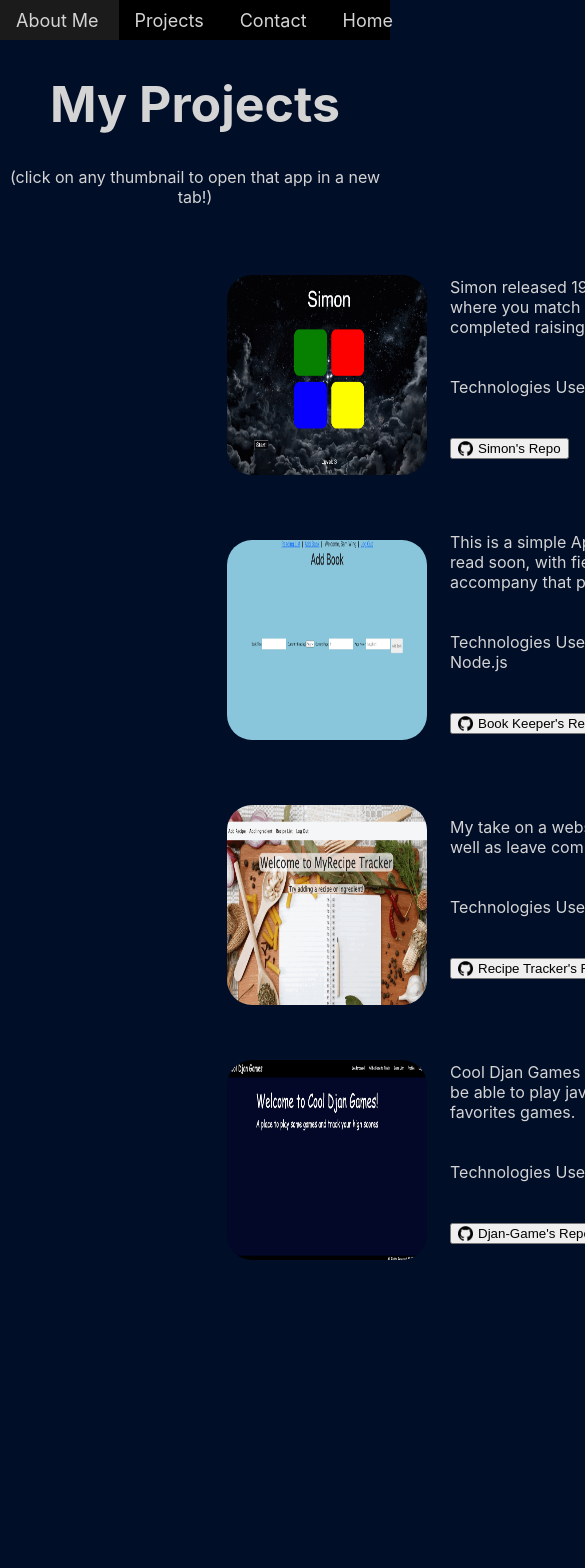
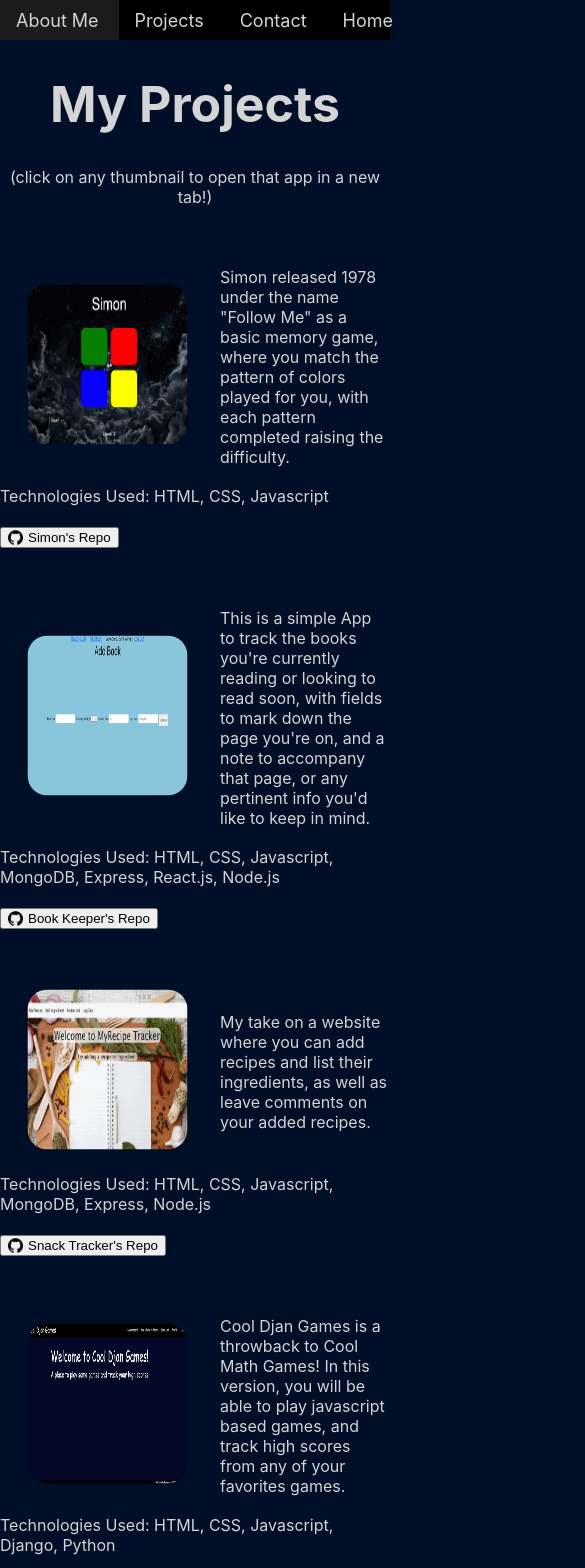
Before and after one commit to SamWing1/Portfolio, a React (Create React App) app: page /Projects in a window 390 px wide. Shown: the top 1568 px of the page, 585 px wide, since content can reach past the window. Before the commit the page ends 1263 px from the top, so only its background shows below. Built offline with nearby package versions, Linux system fonts and the light colour scheme.

Commit message:
formatted project page for mobile

```diff
--- a/src/pages/Projects/Projects.css
+++ b/src/pages/Projects/Projects.css
@@ -70,3 +70,37 @@
     border-radius: 5px;
     border: 0px;
 }
+
+#tn-arrange-mobile {
+    display: none;
+}
+
+@media only screen and (max-width: 600px) {
+    #imgthumb {
+        padding-left: 5px;
+        padding-right: 10px;
+        scale: .8;
+        left: -20;
+        padding-top: 25px;
+        padding-bottom: 0px;
+    }
+    .table {
+        width: 340px;
+    }
+    .text {
+        width: 170px;
+        font: 14px;
+        padding-top: 25px;
+    }
+    #tn-arrange {
+        display: none;
+    }
+    #tn-arrange-mobile {
+        display: block;
+    }
+    .textalt {
+        width: 340px;
+        color: rgb(212, 212, 212);
+        margin-top: 0px;
+    }
+}
--- a/src/pages/Projects/Projects.jsx
+++ b/src/pages/Projects/Projects.jsx
@@ -19,31 +19,62 @@ export default function Projects() {
                 <p>(click on any thumbnail to open that app in a new tab!)</p>
             </div>
             <div id='tn-arrange'>
-                <table>
+                <table class='table'>
                     <tr>
                         <td id='imgthumb'><a href='https://samwing1.github.io/Simon-Game/' target='_blank' rel='noreferrer noopener'><div id='figure'><img src={simon} id='thumbnails'></img><img src={simongif} class='gif'/></div></a></td>
                         <td><p class='text'>Simon released 1978 under the name "Follow Me" as a basic memory game, where you match the pattern of colors played for you, with each pattern completed raising the difficulty.<br /><br /><br />Technologies Used: HTML, CSS, Javascript<br /><br /><br /><a href='https://github.com/SamWing1/Simon-Game' target='_blank' rel='noreferrer noopener'><button><img src={gitimg} id='gitimg'/>Simon's Repo</button></a></p></td>
                     </tr>
                 </table>
-                <table>
+                <table class='table'>
                     <tr>
                         <td id='imgthumb'><a href='https://frozen-river-00413.herokuapp.com/' target='_blank' rel='noreferrer noopener'><div id='figure'><img src={bookkeeper} id='thumbnails'></img><img src={bookgif} class='gif'/></div></a></td>
                         <td><p class='text'>This is a simple App to track the books you're currently reading or looking to read soon, with fields to mark down the page you're on, and a note to accompany that page, or any pertinent info you'd like to keep in mind.<br /><br /><br />Technologies Used: HTML, CSS, Javascript, MongoDB, Express, React.js, Node.js<br /><br /><br /><a href='https://github.com/SamWing1/React-Book-App' target='_blank' rel='noreferrer noopener'><button><img src={gitimg} id='gitimg'/>Book Keeper's Repo</button></a></p></td>
                     </tr>
                 </table>
-                <table>
+                <table class='table'>
                     <tr>
                         <td id='imgthumb'><a href='https://pure-falls-99749.herokuapp.com/' target='_blank' rel='noreferrer noopener'><div id='figure'><img src={recipetracker} id='thumbnails'></img><img src={recipegif} class='gif'/></div></a></td>
-                        <td><p class='text'>My take on a website where you can add recipes and list their ingredients, as well as leave comments on your added recipes.<br /><br /><br />Technologies Used: HTML, CSS, Javascript, MongoDB, Express, Node.js<br /><br /><br /><a href='https://github.com/SamWing1/Node-Recipe-Tracker' target='_blank' rel='noreferrer noopener'><button><img src={gitimg} id='gitimg'/>Recipe Tracker's Repo</button></a></p></td>
+                        <td><p class='text'>My take on a website where you can add recipes and list their ingredients, as well as leave comments on your added recipes.<br /><br /><br />Technologies Used: HTML, CSS, Javascript, MongoDB, Express, Node.js<br /><br /><br /><a href='https://github.com/SamWing1/Node-Recipe-Tracker' target='_blank' rel='noreferrer noopener'><button><img src={gitimg} id='gitimg'/>Snack Tracker's Repo</button></a></p></td>
                     </tr>
                 </table>
-                <table>
+                <table class='table'>
                     <tr>
                         <td id='imgthumb'><a href='https://cool-djan-games.herokuapp.com/' target='_blank' rel='noreferrer noopener'><div id='figure'><img src={djangames} id='thumbnails'></img><img src={djangif} class='gif'/></div></a></td>
                         <td><p class='text'>Cool Djan Games is a throwback to Cool Math Games! In this version, you will be able to play javascript based games, and track high scores from any of your favorites games.<br /><br /><br />Technologies Used: HTML, CSS, Javascript, Django, Python<br /><br /><br /><a href='https://github.com/SamWing1/Djan-Games-Personal' target='_blank' rel='noreferrer noopener'><button><img src={gitimg} id='gitimg'/>Djan-Game's Repo</button></a></p></td>
                     </tr>
                 </table>
             </div>
+            {/* below is different format for mobile */}
+            <div id='tn-arrange-mobile'>
+                <table class='table'>
+                    <tr>
+                        <td id='imgthumb'><a href='https://samwing1.github.io/Simon-Game/' target='_blank' rel='noreferrer noopener'><div id='figure'><img src={simon} id='thumbnails'></img><img src={simongif} class='gif'/></div></a></td>
+                        <td><p class='text'>Simon released 1978 under the name "Follow Me" as a basic memory game, where you match the pattern of colors played for you, with each pattern completed raising the difficulty.</p></td>
+                    </tr>
+                </table>
+                <p class='textalt'>Technologies Used: HTML, CSS, Javascript<br /><br /><a href='https://github.com/SamWing1/Simon-Game' target='_blank' rel='noreferrer noopener'><button><img src={gitimg} id='gitimg'/>Simon's Repo</button></a></p>
+                <table class='table'>
+                    <tr>
+                        <td id='imgthumb'><a href='https://frozen-river-00413.herokuapp.com/' target='_blank' rel='noreferrer noopener'><div id='figure'><img src={bookkeeper} id='thumbnails'></img><img src={bookgif} class='gif'/></div></a></td>
+                        <td><p class='text'>This is a simple App to track the books you're currently reading or looking to read soon, with fields to mark down the page you're on, and a note to accompany that page, or any pertinent info you'd like to keep in mind.</p></td>
+                    </tr>
+                </table>
+                <p class='textalt'>Technologies Used: HTML, CSS, Javascript, MongoDB, Express, React.js, Node.js<br /><br /><a href='https://github.com/SamWing1/React-Book-App' target='_blank' rel='noreferrer noopener'><button><img src={gitimg} id='gitimg'/>Book Keeper's Repo</button></a></p>
+                <table class='table'>
+                    <tr>
+                        <td id='imgthumb'><a href='https://pure-falls-99749.herokuapp.com/' target='_blank' rel='noreferrer noopener'><div id='figure'><img src={recipetracker} id='thumbnails'></img><img src={recipegif} class='gif'/></div></a></td>
+                        <td><p class='text'>My take on a website where you can add recipes and list their ingredients, as well as leave comments on your added recipes.</p></td>
+                    </tr>
+                </table>
+                <p class='textalt'>Technologies Used: HTML, CSS, Javascript, MongoDB, Express, Node.js<br /><br /><a href='https://github.com/SamWing1/Node-Recipe-Tracker' target='_blank' rel='noreferrer noopener'><button><img src={gitimg} id='gitimg'/>Snack Tracker's Repo</button></a></p>
+                <table class='table'>
+                    <tr>
+                        <td id='imgthumb'><a href='https://cool-djan-games.herokuapp.com/' target='_blank' rel='noreferrer noopener'><div id='figure'><img src={djangames} id='thumbnails'></img><img src={djangif} class='gif'/></div></a></td>
+                        <td><p class='text'>Cool Djan Games is a throwback to Cool Math Games! In this version, you will be able to play javascript based games, and track high scores from any of your favorites games.</p></td>
+                    </tr>
+                </table>
+                <p class='textalt'>Technologies Used: HTML, CSS, Javascript, Django, Python<br /><br /><a href='https://github.com/SamWing1/Djan-Games-Personal' target='_blank' rel='noreferrer noopener'><button><img src={gitimg} id='gitimg'/>Djan-Game's Repo</button></a></p>
+            </div>
         </>
     )
 }
```
